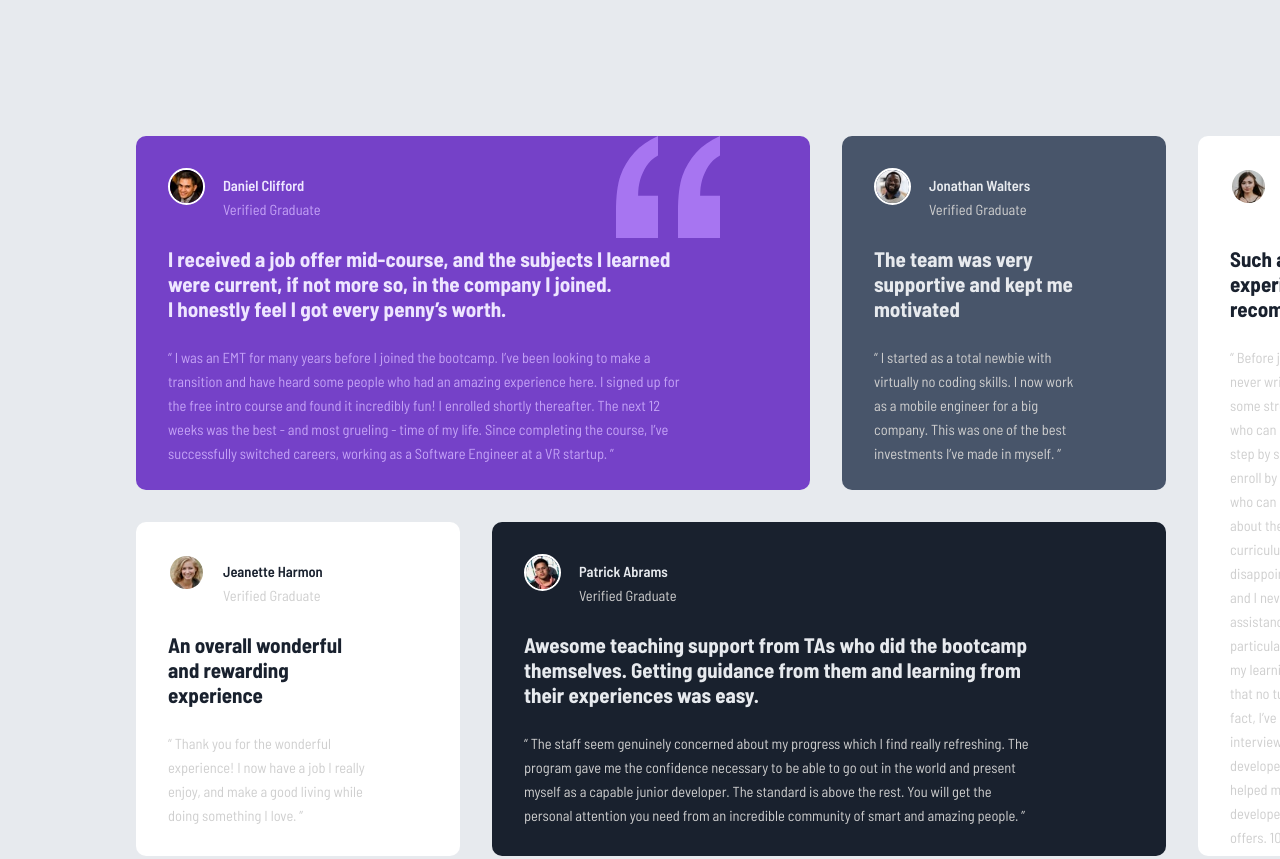
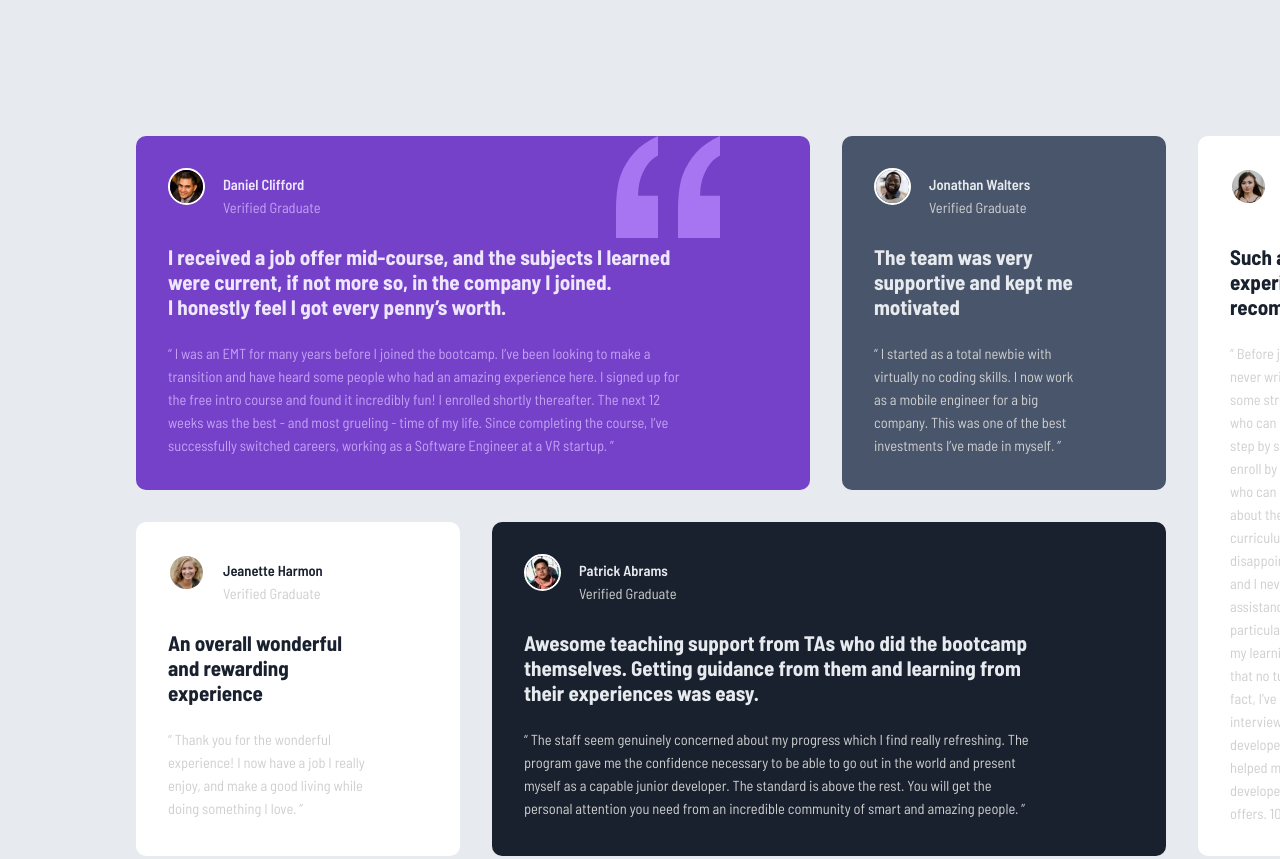
Before and after one commit to hastigholami/testimonials-grid-section, a plain HTML site: page index.html in a window 1280 px wide. Shown: the top 859 px of the page. Drawn offline with Linux system fonts and the light colour scheme.

Commit message:
updated font in general.css

```diff
--- a/style/general.css
+++ b/style/general.css
@@ -1,6 +1,5 @@
 body {
     background: hsl(214, 17%, 92%);
-    font-family: "Barlow Semi Condensed", sans-serif;
     padding: 8rem;
     display: grid;
     grid-template-columns: 1fr 1fr;
@@ -28,11 +27,15 @@ body {
 
 p {
     margin: 0;
+    font-family: "Barlow Semi Condensed", sans-serif;
+    font-style: normal;
     font-size: 14.5px;
-    line-height: 24px;
+    line-height: 23px;
 }
 
 h3 {
+    font-family: "Barlow Semi Condensed", sans-serif;
+    font-style: normal;
     margin: 0;
 }
 
```
